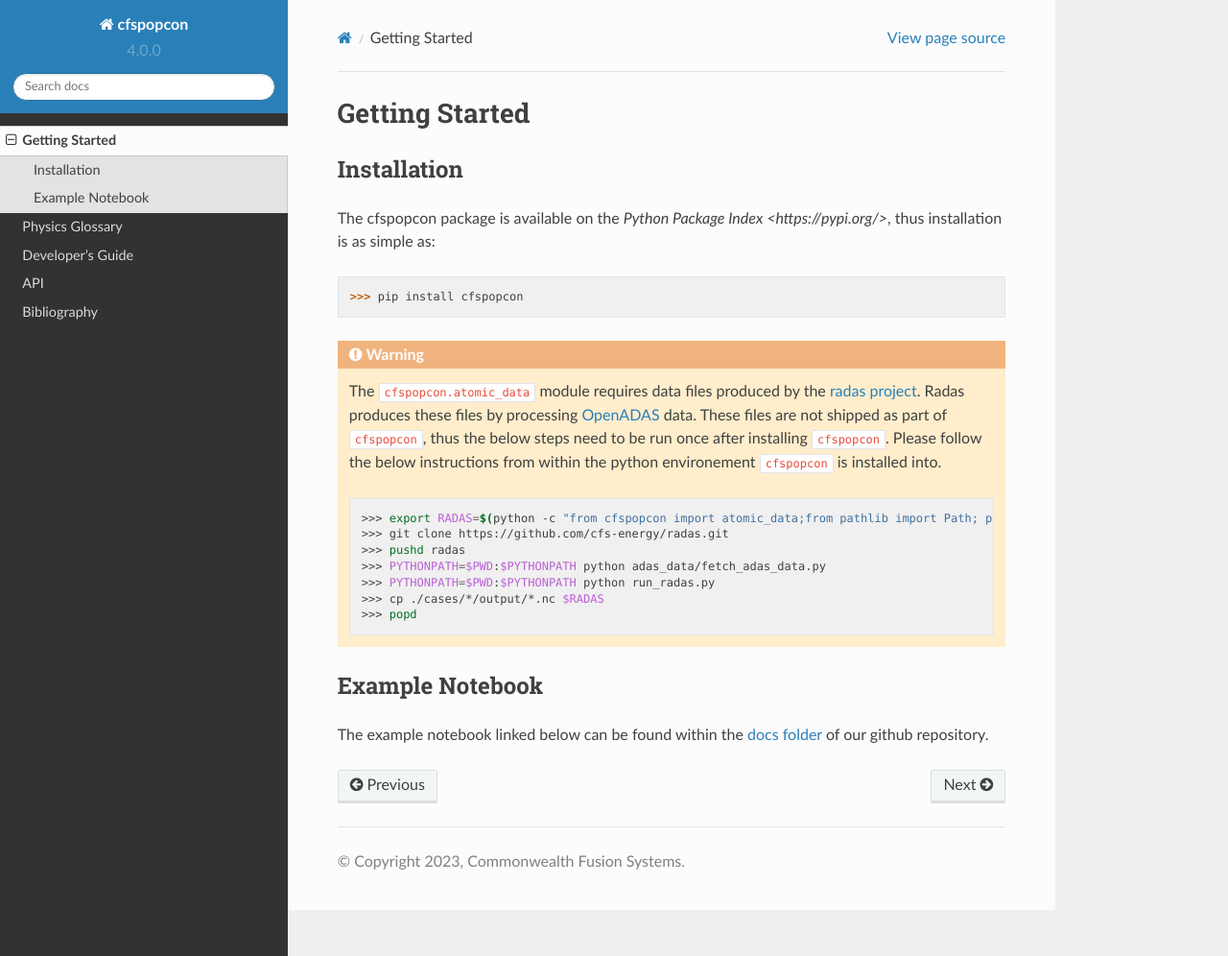
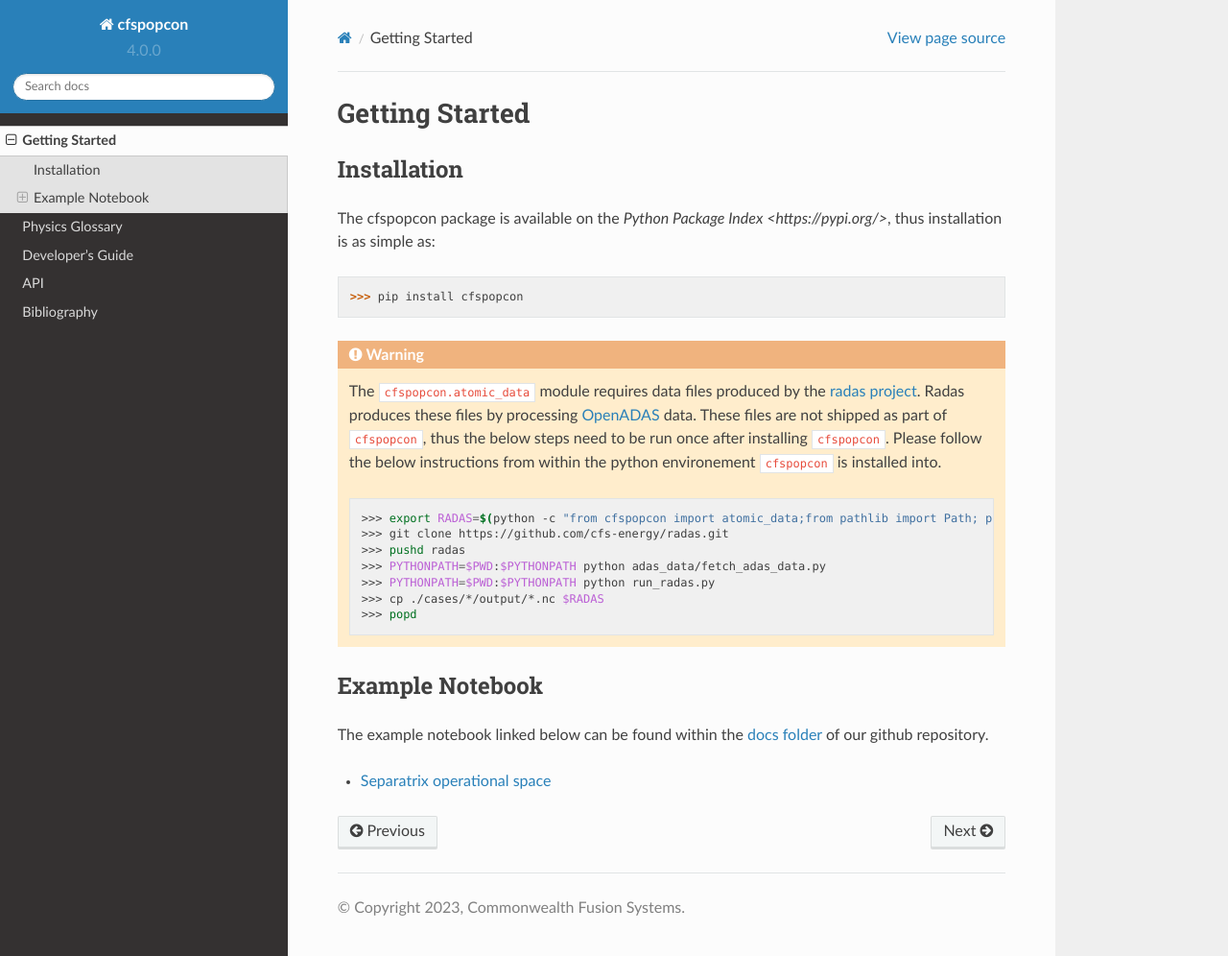
Before and after one commit to cfs-energy/cfspopcon, a Sphinx documentation site: the page built from docs/doc_sources/Usage.rst, in a window 1280 px wide and 996 px high. Shown: the whole window at 96% size. Built offline with Sphinx 7.4.7 and the Read the Docs theme 2.0.0, drawn with Linux system fonts in a browser that asks for light colours; pages that are not in the unit, such as notebooks, are missing from menus; the version number is read from the project's files by our own code.

Commit message:
Add sepOS notebook to TOC tree

```diff
--- a/docs/doc_sources/Usage.rst
+++ b/docs/doc_sources/Usage.rst
@@ -33,3 +33,4 @@ The example notebook linked below can be found within the `docs folder <https://
 .. toctree::
 
   getting_started
+  separatrix_operational_space
```
